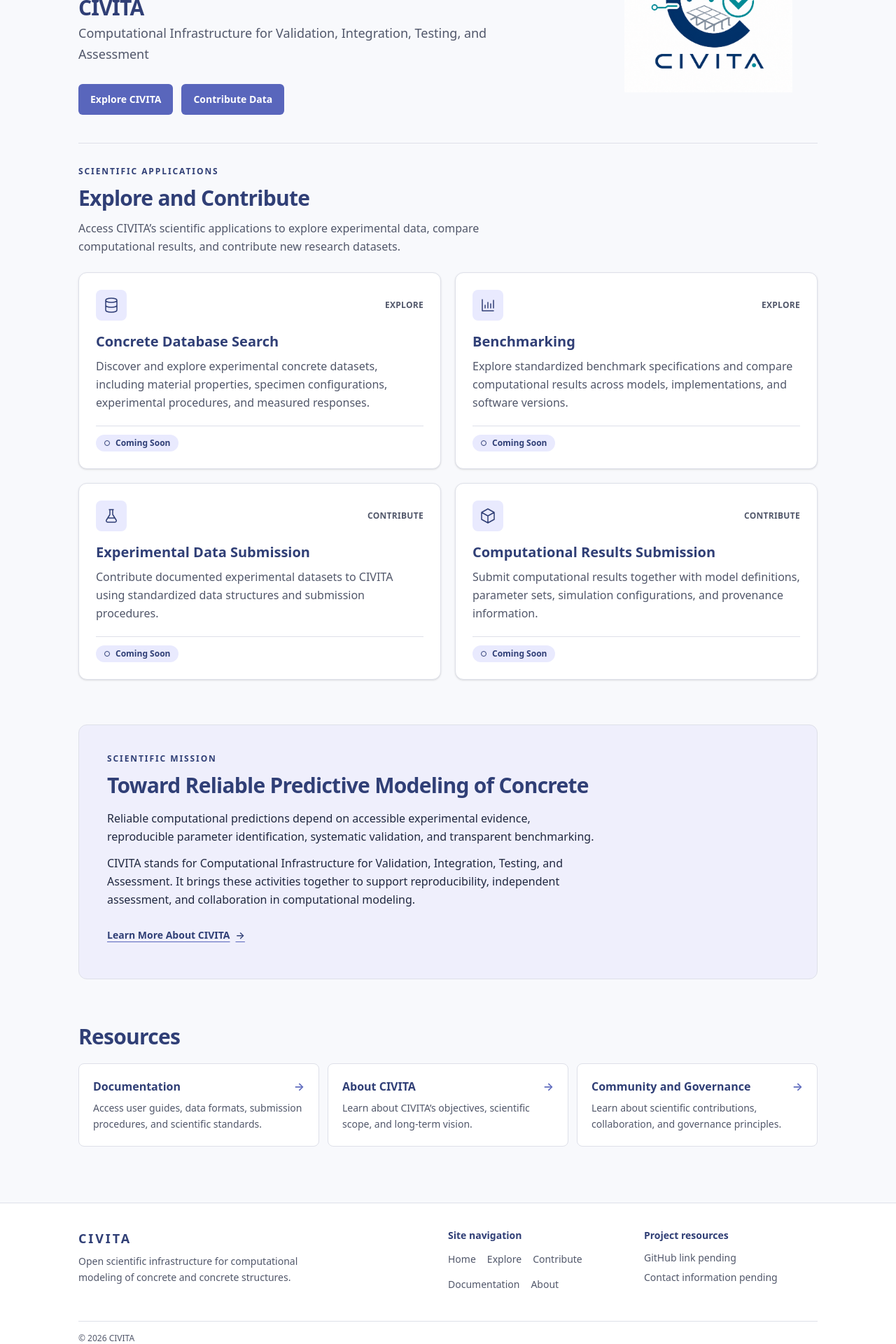
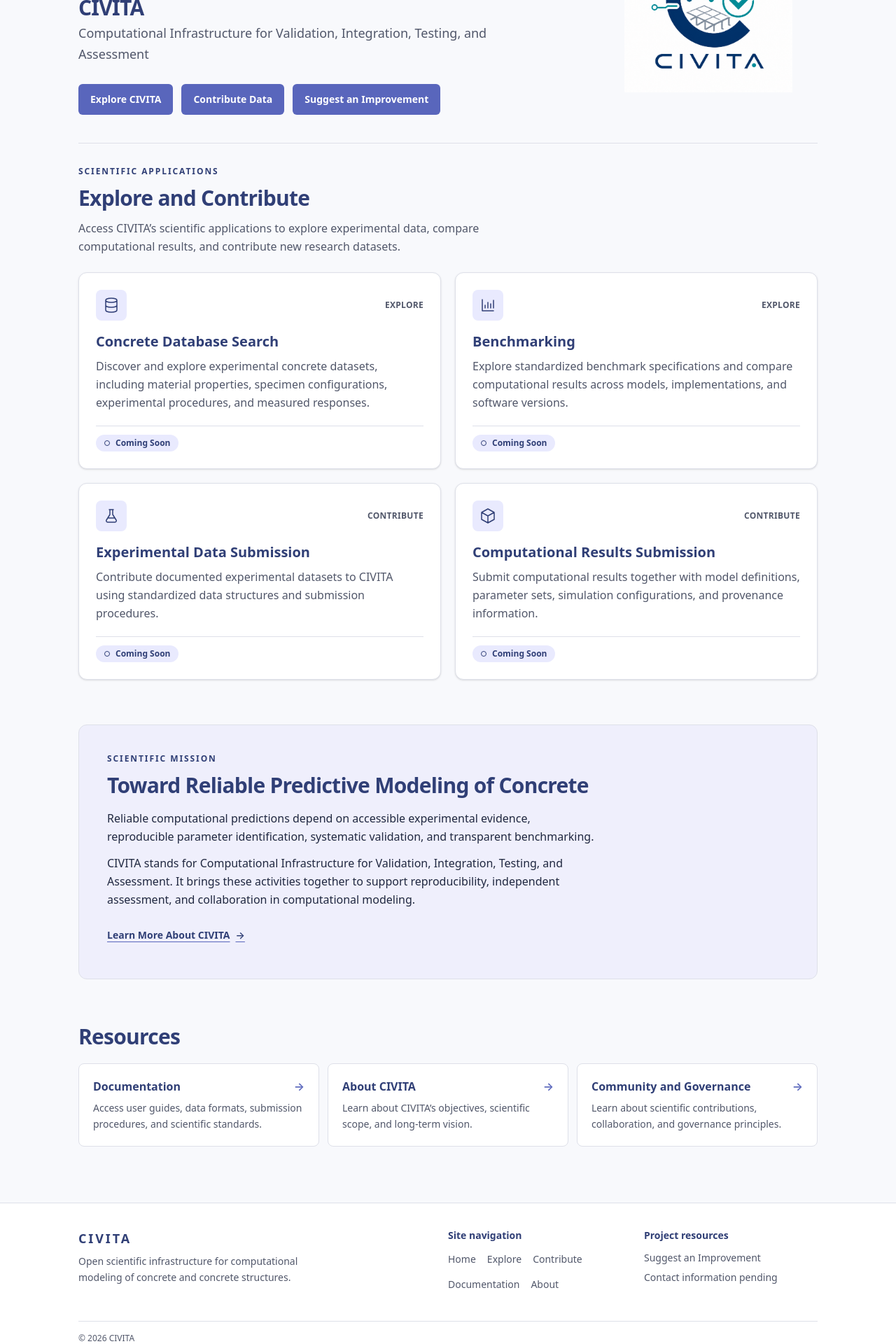
Before and after one commit to civita-network/civita-website, a Next.js app: page / in a window 1280 px wide. Shown: the part 300-2220 px from the top of the page at 70% size. Built offline with nearby package versions, Linux system fonts and the light colour scheme; no server answers.

Commit message:
Added link to GitHub discussion

```diff
--- a/src/components/home/hero-section.tsx
+++ b/src/components/home/hero-section.tsx
@@ -28,6 +28,14 @@ export function HeroSection() {
           <ButtonLink href="/contribute" className="max-sm:px-3">
             Contribute Data
           </ButtonLink>
+          <ButtonLink
+            href={site.discussionsUrl}
+            target="_blank"
+            rel="noopener noreferrer"
+            className="max-sm:px-3"
+          >
+            Suggest an Improvement
+          </ButtonLink>
         </div>
       </div>
 
--- a/src/components/site-footer.tsx
+++ b/src/components/site-footer.tsx
@@ -37,7 +37,16 @@ export function SiteFooter() {
           <div>
             <h2 className="text-sm font-semibold text-primary">Project resources</h2>
             <ul className="mt-3 space-y-2 text-sm text-muted">
-              <li>GitHub link pending</li>
+              <li>
+                <a
+                  href={site.discussionsUrl}
+                  target="_blank"
+                  rel="noopener noreferrer"
+                  className="rounded-sm hover:text-primary hover:underline"
+                >
+                  Suggest an Improvement
+                </a>
+              </li>
               <li>Contact information pending</li>
             </ul>
           </div>
--- a/src/config/site.ts
+++ b/src/config/site.ts
@@ -5,6 +5,7 @@ export const site = {
   title: "CIVITA | Computational Modeling of Concrete",
   description:
     "CIVITA is an open scientific platform for experimental data, calibration, validation, and benchmarking of computational models for concrete.",
+  discussionsUrl: "https://github.com/civita-network/civita/discussions",
   logo: {
     src: "/images/civita-logo.png",
     alt: "CIVITA logo",
```
